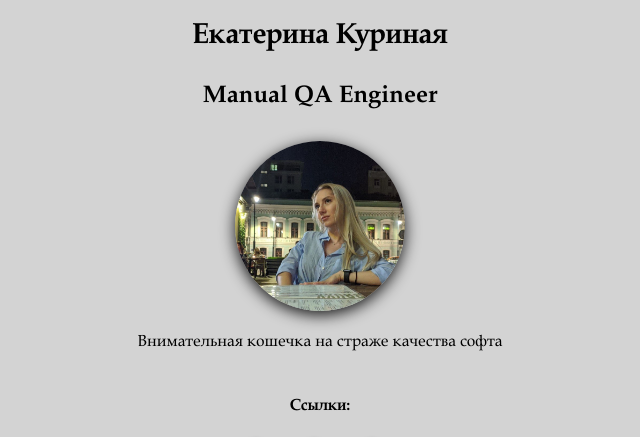
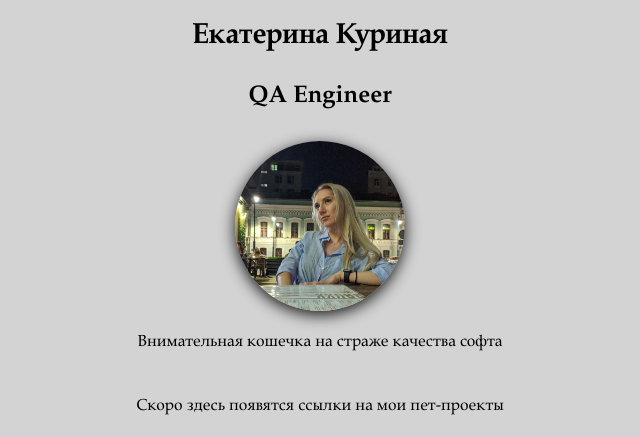
Before and after one commit to EKurinayaQA/Site-card, a plain HTML site: page index.html in a window 1280 px wide. Shown: the top 437 px of the page, without its empty margins (320-960 px from the left). Drawn offline with Linux system fonts and the light colour scheme.

Commit message:
MiniChanges

```diff
--- a/index.html
+++ b/index.html
@@ -10,13 +10,16 @@
 
 	<body class="container">
 		<h1>Екатерина Куриная</h1>
-		<h2>Manual QA Engineer</h2>
+		<h2>QA Engineer</h2>
 
 		<div class="item">
 			<img class="photo" src="me.jpg" width="170" height="170" alt="фото">
 		</div>
 
 			<p>Внимательная кошечка на страже качества софта</p>
+
+			<p>Скоро здесь появятся ссылки на мои пет-проекты</p>
+
 
 			<h3>Ссылки:</h3>
 
```
